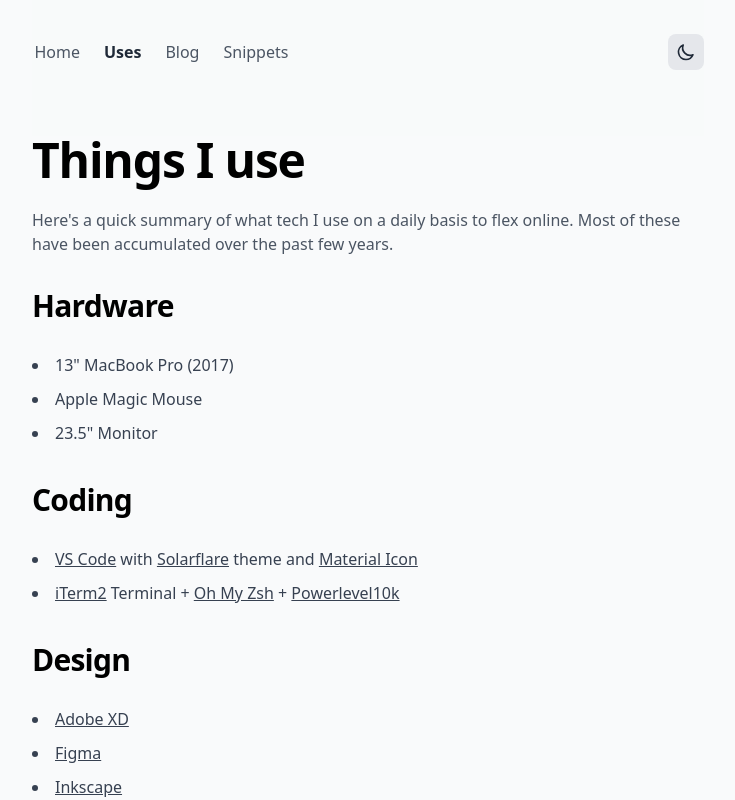
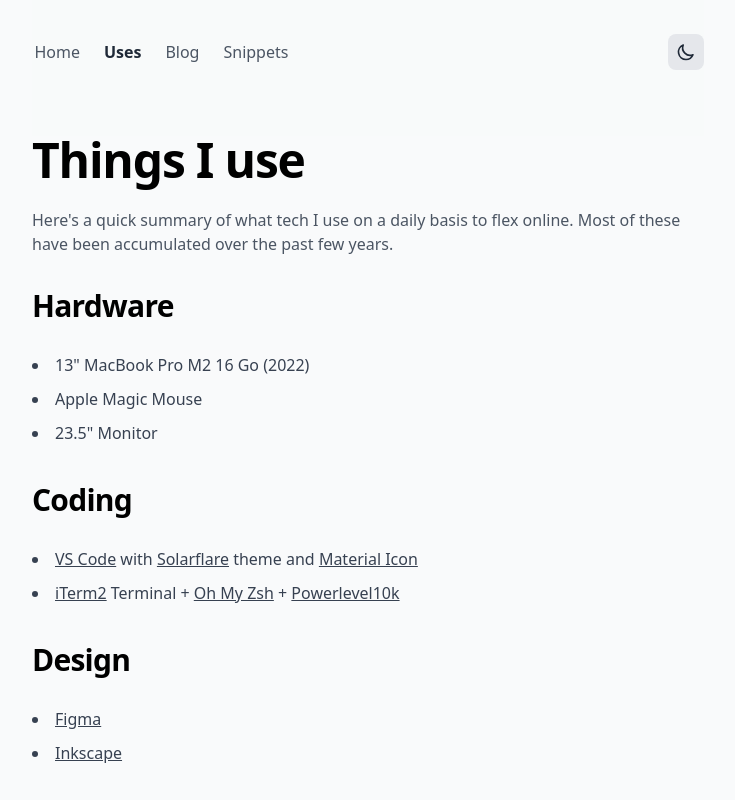
Before and after one commit to roiLeo/nuxt3-ninja, a Nuxt app: page /uses in a window 1280 px wide. Shown: the top 800 px of the page, without its empty margins (272-1007 px from the left). Built offline with nearby package versions, Linux system fonts and the light colour scheme.

Commit message:
🔧 build

```diff
--- a/components/CardSnippet.vue
+++ b/components/CardSnippet.vue
@@ -15,7 +15,6 @@
 			transition-all
 		"
 	>
-		<!-- <img alt="text alternative" src="/nuxt-icon.png" class="rounded-full" /> -->
 		<h3
 			class="
 				text-lg
--- a/package.json
+++ b/package.json
@@ -9,8 +9,9 @@
 		"start": "node .output/server/index.mjs"
 	},
 	"devDependencies": {
+		"@vueuse/core": "^10.9.0",
 		"@vueuse/nuxt": "^10.9.0",
-		"nuxt": "^3.10.3",
+		"nuxt": "^3.11.2",
 		"nuxt-windicss": "^2.6.1"
 	}
 }
--- a/pages/uses/index.vue
+++ b/pages/uses/index.vue
@@ -51,7 +51,7 @@
 				leading-relaxed
 			"
 		>
-			<li class="py-1">13" MacBook Pro (2017)</li>
+			<li class="py-1">13" MacBook Pro M2 16 Go (2022)</li>
 			<li class="py-1">Apple Magic Mouse</li>
 			<li class="py-1">23.5" Monitor</li>
 		</ul>
@@ -172,18 +172,6 @@
 				leading-relaxed
 			"
 		>
-			<li class="py-1">
-				<a
-					class="
-						underline
-						hover:no-underline
-						hover:text-gray-600
-						transition
-					"
-					href="https://www.adobe.com/fr/products/xd.html"
-					>Adobe XD</a
-				>
-			</li>
 			<li class="py-1">
 				<a
 					class="
```
Also changed, not shown: 1 other file (tests, documents, lock files or other folders).
